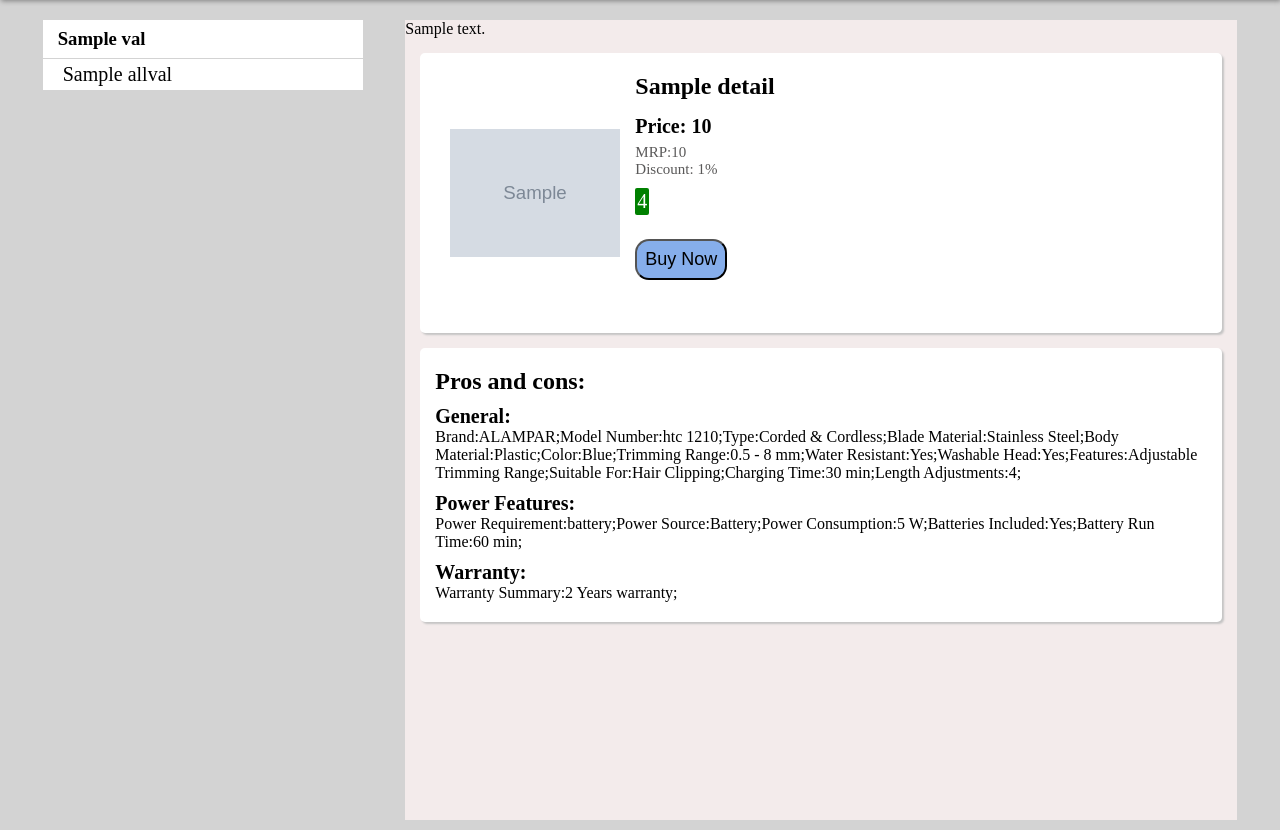
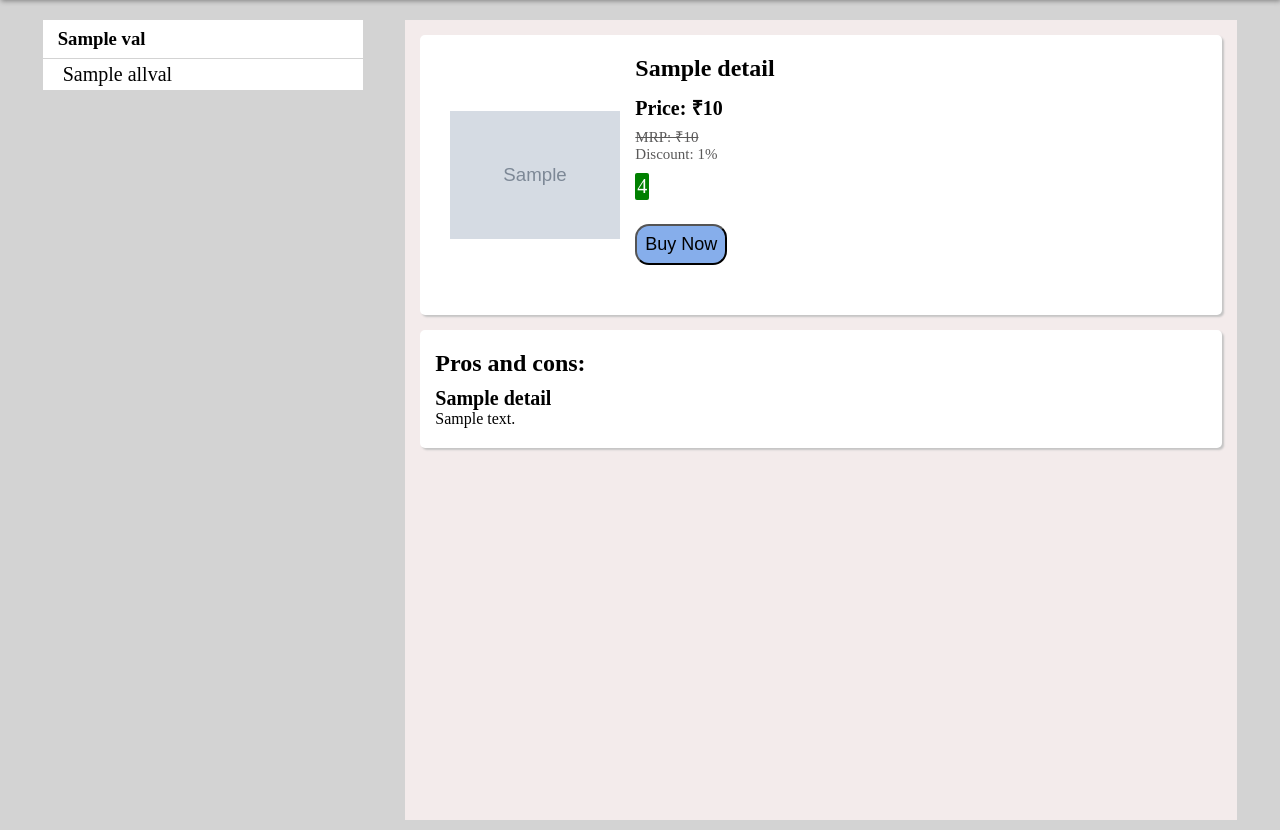
Before and after one commit to devnydv/dealsfind, a Flask app: template templates/details.html in a window 1280 px wide. Shown: the part 48-878 px from the top of the page. Run offline with Flask 3, Linux system fonts and the light colour scheme; the template is opened without the code that fills it: most values are stand-ins (such as "Sample title", 1, 10 or a date in 2020); grey boxes marked "Sample" are stand-in pictures.

Commit message:
Update details.html
changes in ddetails.html

```diff
--- a/templates/details.html
+++ b/templates/details.html
@@ -13,8 +13,6 @@
     {% include "sidebar.html" %}
     <div id="main">
 
-{{item}}
-
 
 
         <div class="ndiv">
@@ -24,8 +22,8 @@
             </div>
             <div class="details">
                 <h1>{{item["name"]}}</h1>
-                <p class="price">Price: {{item['current_price']}}</p>
-                <p class="mrp">MRP:{{item['original_price']}}</p>
+                <p class="price">Price: ₹{{item['current_price']}}</p>
+                <p class="mrp"><s>MRP: ₹{{item['original_price']}}</s></p>
                 <p class="mrp">Discount: {{item['discount_percent']}}%</p>
                 <p class="rat">{{item['rating']}}</p>
                 <button class="but">
@@ -39,16 +37,13 @@
         </div>
         <div class="spec">
             <h2>Pros and cons:</h2>
-            <h3>General:</h3>
-            <p>Brand:ALAMPAR;Model Number:htc 1210;Type:Corded &amp; Cordless;Blade Material:Stainless Steel;Body
-                Material:Plastic;Color:Blue;Trimming Range:0.5 - 8 mm;Water Resistant:Yes;Washable
-                Head:Yes;Features:Adjustable Trimming Range;Suitable For:Hair Clipping;Charging Time:30 min;Length
-                Adjustments:4;</p>
-            <h3>Power Features:</h3>
-            <p>Power Requirement:battery;Power Source:Battery;Power Consumption:5 W;Batteries Included:Yes;Battery Run
-                Time:60 min;</p>
-            <h3>Warranty:</h3>
-            <p>Warranty Summary:2 Years warranty;</p>
+            {%for details in item["specs"]%}
+
+            <h3>{{details["title"]}}</h3>
+            <p>{{details["details"]}}</p>
+            {% endfor %}
+
+
         </div>
 
 
```
